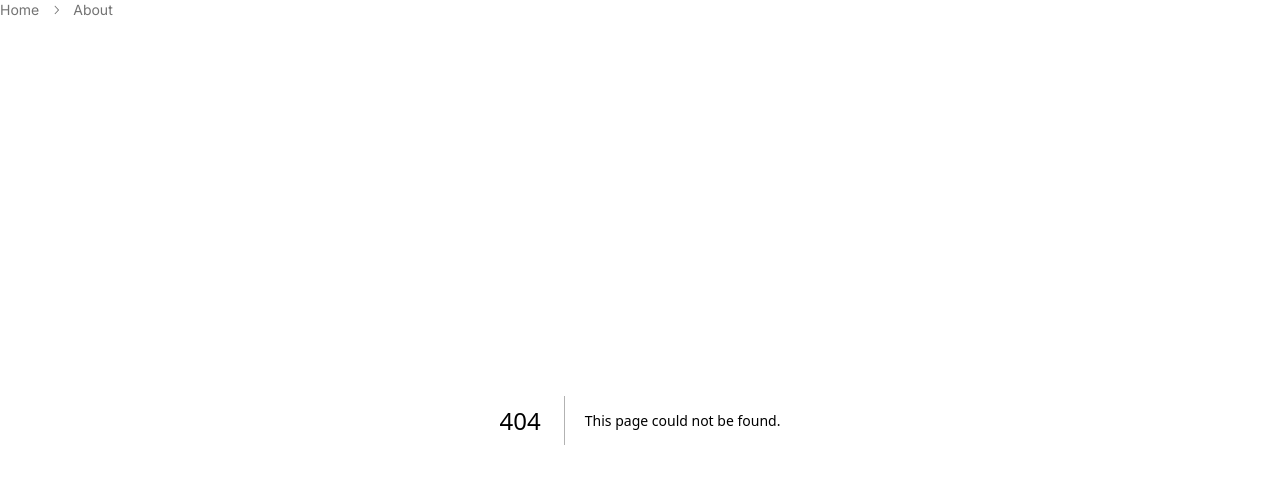
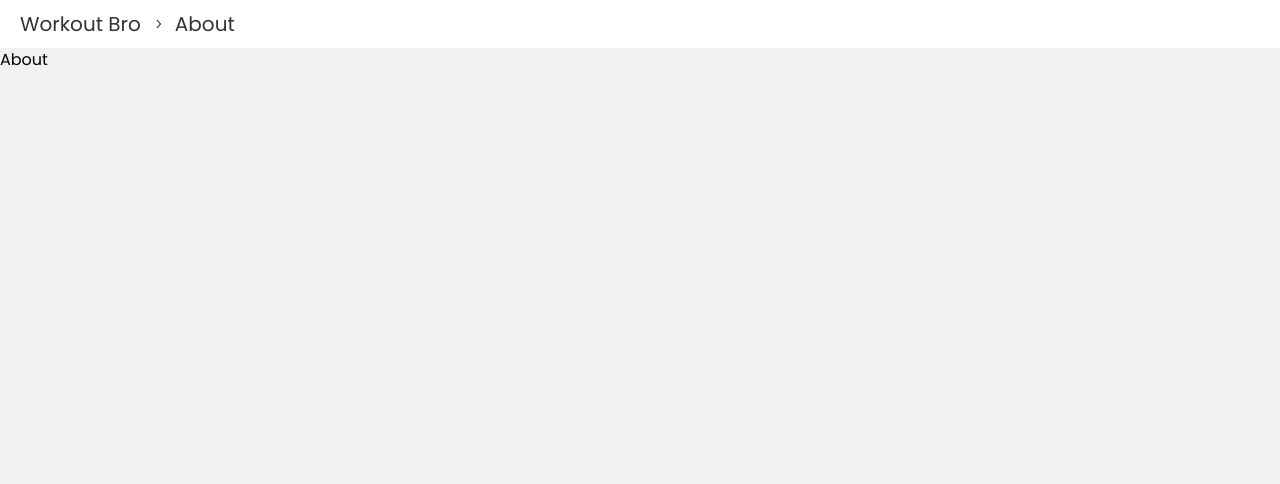
Before and after one commit to codify4/WorkoutApp-MERN, a Next.js app in the folder frontend/: page /about in a window 1280 px wide. Before the commit this address had no page. Shown: the top 484 px of the page. Built offline with nearby package versions, Linux system fonts and the light colour scheme.

Commit message:
simple routing added

```diff
--- /dev/null
+++ b/frontend/app/about/page.tsx
@@ -0,0 +1,8 @@
+
+const page = () => {
+  return (
+    <div>About</div>
+  )
+}
+
+export default page
--- /dev/null
+++ b/frontend/app/components/Navbar.tsx
@@ -0,0 +1,29 @@
+import {
+  Breadcrumb,
+  BreadcrumbItem,
+  BreadcrumbList,
+  BreadcrumbSeparator,
+} from "./ui/breadcrumb"
+
+import Link from "next/link"
+
+const Navbar = () => {
+  return (
+    <Breadcrumb className="flex items-center justify-between max-w-[1400px] my-0 mx-auto py-[10px] px-[20px]">
+      <BreadcrumbList className="text-xl">
+        <BreadcrumbItem className="item">
+          <Link href="/">Workout Bro</Link>
+        </BreadcrumbItem>
+
+        <BreadcrumbSeparator />
+
+        <BreadcrumbItem className="item">
+          <Link href="./about">About</Link>
+        </BreadcrumbItem>
+
+      </BreadcrumbList>
+    </Breadcrumb>
+  );
+}
+
+export default Navbar
--- a/frontend/app/globals.css
+++ b/frontend/app/globals.css
@@ -4,73 +4,13 @@
 
 @layer base {
   :root {
-    --background: 0 0% 100%;
-    --foreground: 0 0% 3.9%;
-
-    --card: 0 0% 100%;
-    --card-foreground: 0 0% 3.9%;
-
-    --popover: 0 0% 100%;
-    --popover-foreground: 0 0% 3.9%;
-
-    --primary: 0 0% 9%;
-    --primary-foreground: 0 0% 98%;
-
-    --secondary: 0 0% 96.1%;
-    --secondary-foreground: 0 0% 9%;
-
-    --muted: 0 0% 96.1%;
-    --muted-foreground: 0 0% 45.1%;
-
-    --accent: 0 0% 96.1%;
-    --accent-foreground: 0 0% 9%;
-
-    --destructive: 0 84.2% 60.2%;
-    --destructive-foreground: 0 0% 98%;
-
-    --border: 0 0% 89.8%;
-    --input: 0 0% 89.8%;
-    --ring: 0 0% 3.9%;
-
-    --radius: 0.5rem;
-  }
-
-  .dark {
-    --background: 0 0% 3.9%;
-    --foreground: 0 0% 98%;
-
-    --card: 0 0% 3.9%;
-    --card-foreground: 0 0% 98%;
-
-    --popover: 0 0% 3.9%;
-    --popover-foreground: 0 0% 98%;
-
-    --primary: 0 0% 98%;
-    --primary-foreground: 0 0% 9%;
-
-    --secondary: 0 0% 14.9%;
-    --secondary-foreground: 0 0% 98%;
-
-    --muted: 0 0% 14.9%;
-    --muted-foreground: 0 0% 63.9%;
-
-    --accent: 0 0% 14.9%;
-    --accent-foreground: 0 0% 98%;
-
-    --destructive: 0 62.8% 30.6%;
-    --destructive-foreground: 0 0% 98%;
-
-    --border: 0 0% 14.9%;
-    --input: 0 0% 14.9%;
-    --ring: 0 0% 83.1%;
+    --primary: #1aac83;
+    --error: #e8195a;
   }
 }
 
-@layer base {
-  * {
-    @apply border-border;
-  }
-  body {
-    @apply bg-background text-foreground;
+@layer components {
+  .item {
+    @apply no-underline text-[#333]
   }
 }
--- a/frontend/app/layout.tsx
+++ b/frontend/app/layout.tsx
@@ -1,20 +1,17 @@
 import type { Metadata } from "next";
 import "./globals.css";
-import { Inter as FontSans } from "next/font/google"
+import { Poppins } from "next/font/google"
 
 import { cn } from "@/lib/utils"
 
-import Navbar from "@/components/Navbar";
+import Navbar from "./components/Navbar";
 
 export const metadata: Metadata = {
   title: "Workout App MERN",
   description: "MERN stack workout app",
 };
 
-const fontSans = FontSans({
-  subsets: ["latin"],
-  variable: "--font-sans",
-})
+const poppins = Poppins({ weight: "400", subsets: ["latin"] });
 
 export default function RootLayout({
   children,
@@ -24,10 +21,12 @@ export default function RootLayout({
   return (
     <html lang="en">
       <body className={cn(
-          "min-h-screen bg-background font-sans antialiased",
-          fontSans.variable
+          "min-h-screen bg-[#f1f1f1] m-0 antialiased",
+          poppins.className
         )}>
-        <Navbar />
+        <header className="bg-white">
+          <Navbar />
+        </header>
         {children}
       </body>
     </html>
--- a/frontend/components/Navbar.tsx
+++ /dev/null
@@ -1,31 +0,0 @@
-import {
-  Breadcrumb,
-  BreadcrumbItem,
-  BreadcrumbLink,
-  BreadcrumbList,
-  BreadcrumbPage,
-  BreadcrumbSeparator,
-} from "@/components/ui/breadcrumb"
-
-import Link from "next/link"
-
-const Navbar = () => {
-  return (
-    <Breadcrumb>
-      <BreadcrumbList>
-        <BreadcrumbItem>
-          <Link href="/">Home</Link>
-        </BreadcrumbItem>
-
-        <BreadcrumbSeparator />
-
-        <BreadcrumbItem>
-          <Link href="/about">About</Link>
-        </BreadcrumbItem>
-
-      </BreadcrumbList>
-    </Breadcrumb>
-  );
-}
-
-export default Navbar
```
Also changed, not shown: frontend/app/components/ui/breadcrumb.tsx (renamed from frontend/components/ui/breadcrumb.tsx).
